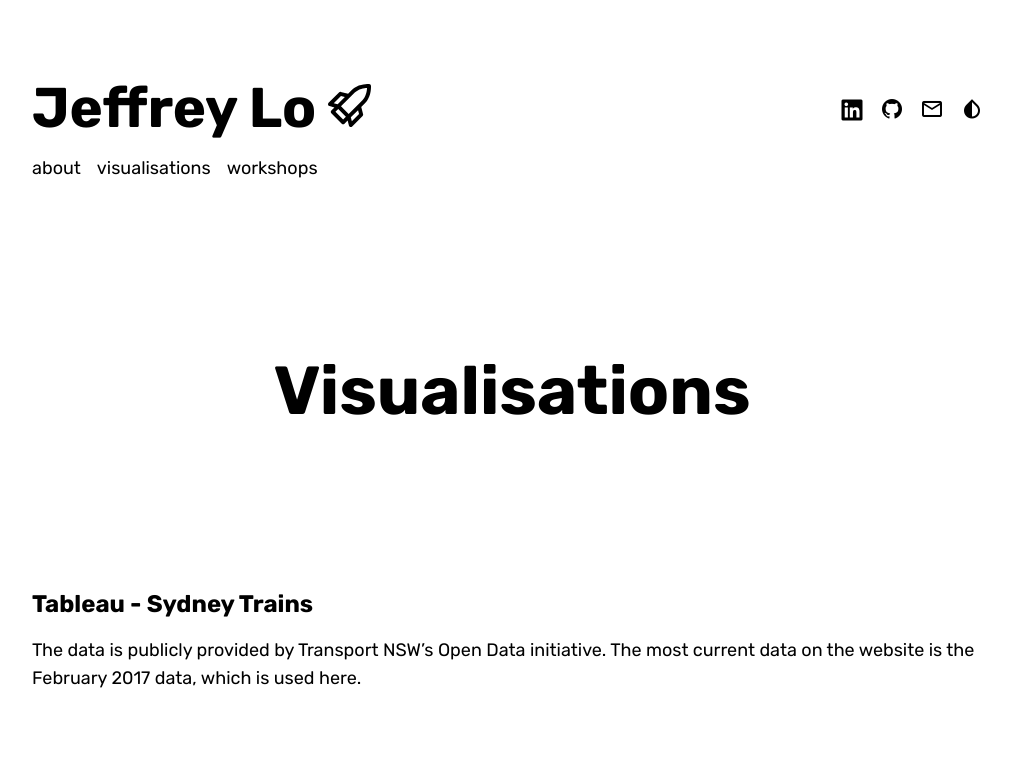
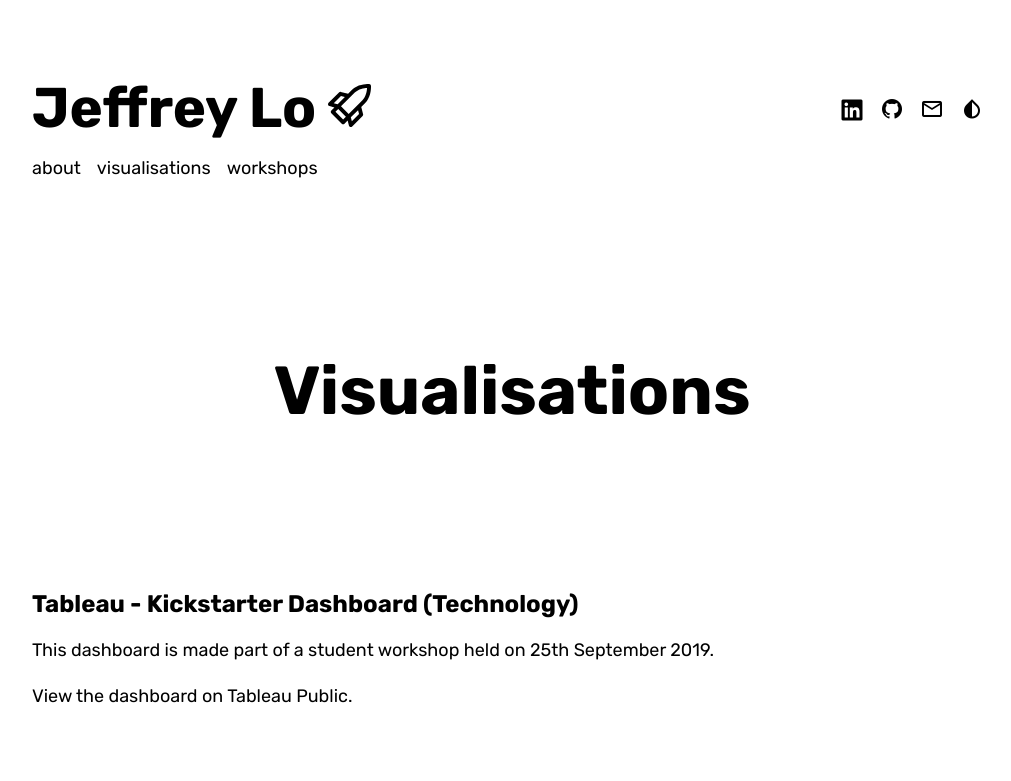
Before and after one commit to jeffreycklo/jeffreycklo.github.io, a Jekyll site: the page built from visualisations.md, in a window 1280 px wide and 1400 px high. Shown: the top 781 px of the window, without its empty margins (128-1139 px from the left). Built offline with Jekyll 4.4.1, drawn with Linux system fonts in a browser that asks for light colours; nearby versions of some CDN libraries; some web fonts are replaced; some of the changed text lies outside the part shown; grey boxes are pictures that could not be loaded.

Commit message:
Added Kickstarter, replaced iframes with direct links.

```diff
--- a/visualisations.md
+++ b/visualisations.md
@@ -9,22 +9,28 @@ published: true
 
 {% include page/title.html title=page.title subtitle=page_subtitle %}
 
+## Tableau - Kickstarter Dashboard (Technology)
+
+This dashboard is made part of a student workshop held on 25th September 2019.
+
+View the dashboard on [Tableau Public](https://public.tableau.com/profile/jeffrey.lo#!/vizhome/KickstarterDashboardTechnology/TechDashboard).
+
+---
+
 ## Tableau - Sydney Trains
 
 The data is publicly provided by Transport NSW's [Open Data](https://opendata.transport.nsw.gov.au/) initiative.
 The most current data on the website is the February 2017 data, which is used here.
 
+View the dashboard on [Tableau Public](https://public.tableau.com/profile/jeffrey.lo#!/vizhome/SydneyTrainsVisualisationsDatafromFeb2017/SydneyTrainsVisualisations-February2017Data).
+
 ---
-
-<iframe src="https://public.tableau.com/views/SydneyTrainsVisualisationsDatafromFeb2017/SydneyTrainsVisualisations-February2017Data?:showVizHome=no&:embed=true"
- width="950" height="800"></iframe>
 
 ## Coffee Chain Dashboards
 
 There are 3 dashboards developed for CFO, regional manager, purchasing manager of a fictional company.
 The data is publicly provided by Tableau.
 
+View the dashboard on [Tableau Public](https://public.tableau.com/profile/jeffrey.lo#!/vizhome/CoffeeChainDashboards/CFO).
+
 ---
-
-<iframe src="https://public.tableau.com/views/CoffeeChainDashboards/CFO?:showVizHome=no&:embed=true"
- width="950" height="800"></iframe>
```
